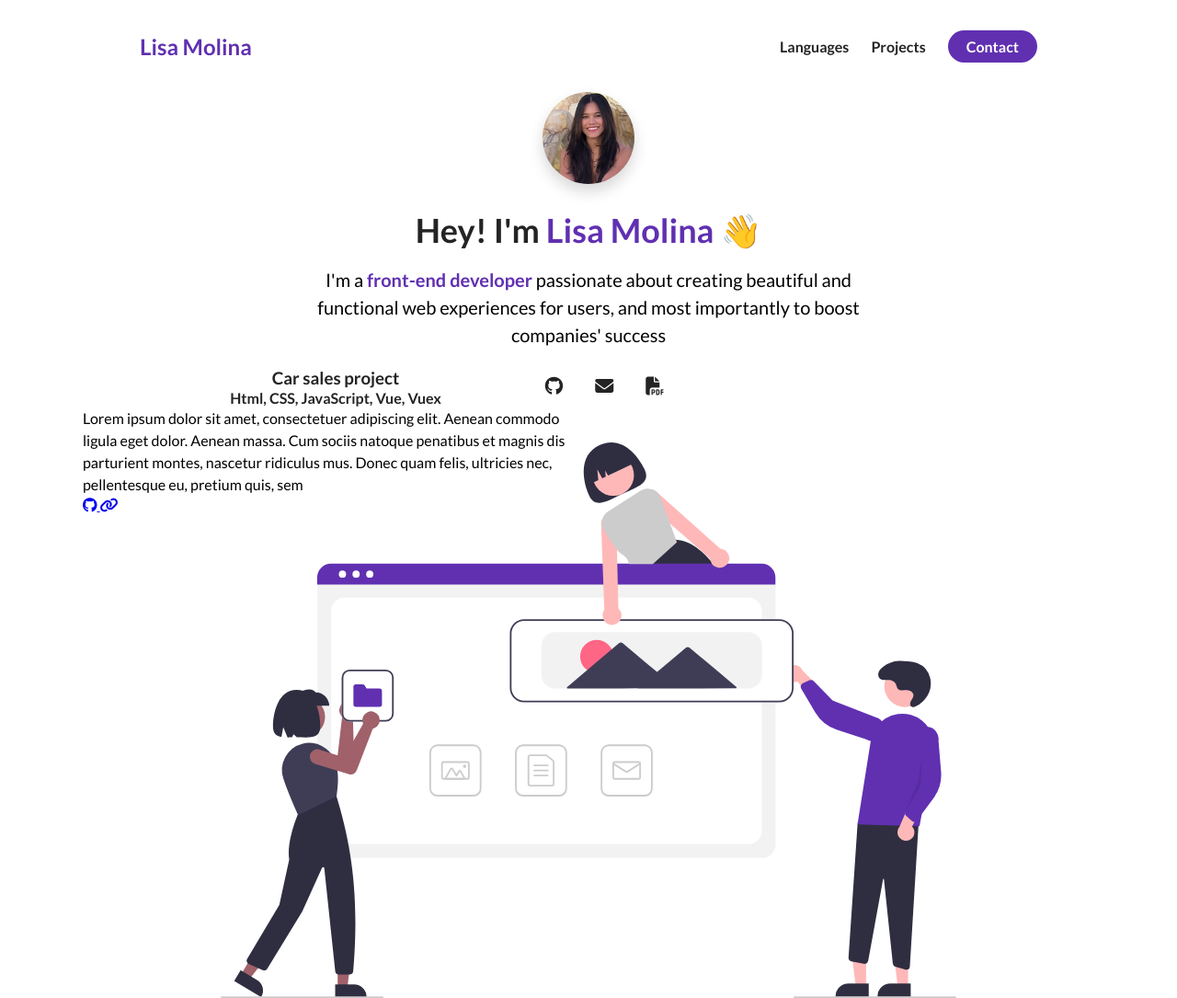
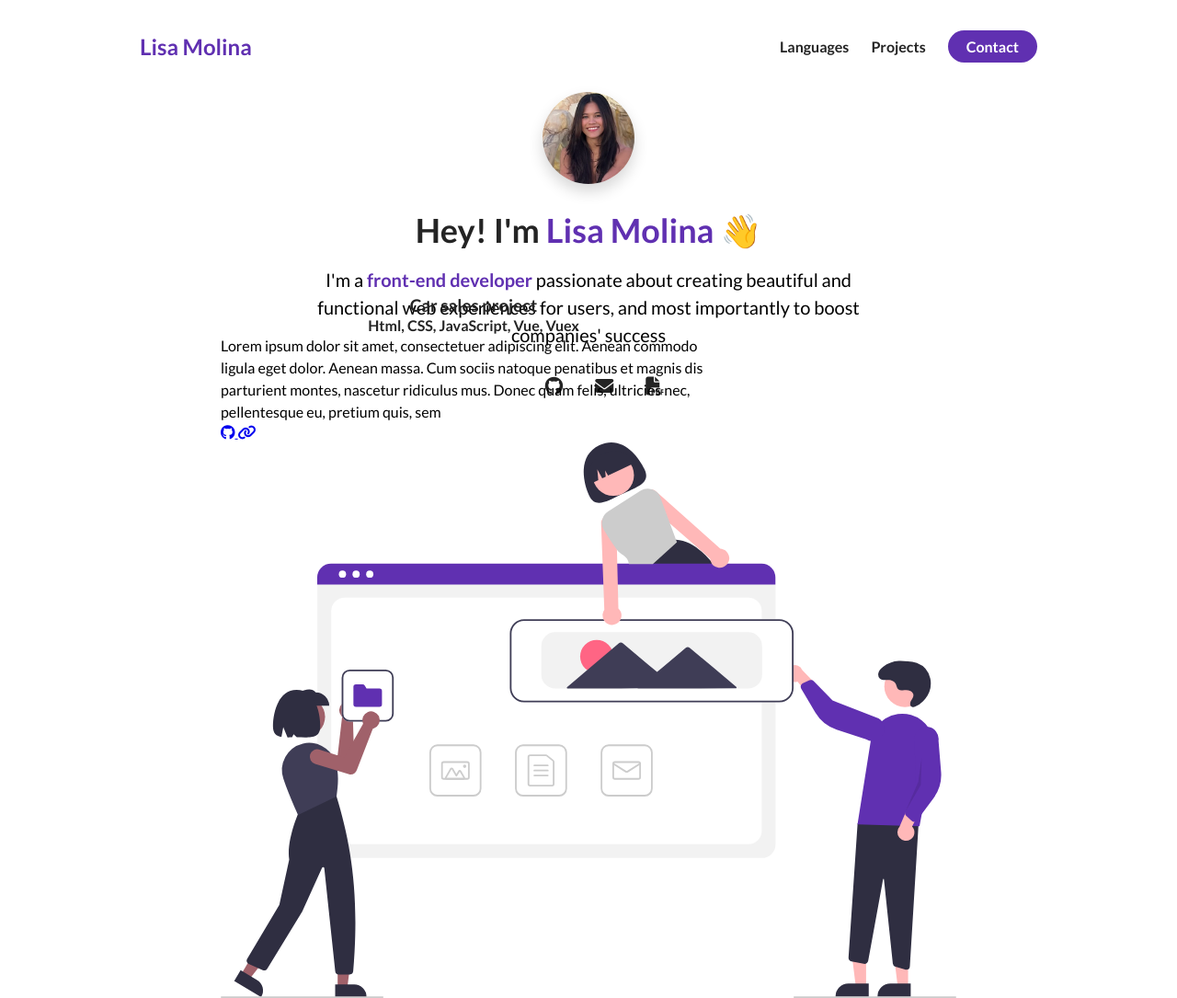
Before and after one commit to lisamolina1993/My-First-Project, a plain HTML site: page index.html in a window 1280 px wide. Shown: the top 1085 px of the page at 92% size. Drawn offline with Linux system fonts and the light colour scheme; some icons are missing.

Commit message:
first commit

```diff
--- a/style.css
+++ b/style.css
@@ -258,5 +258,5 @@ padding-top: 15px;
     position: absolute;
     top: 50%;
     max-width: 550px;
-    left: 90px;
+    transform: translateY(-50%);
 }
```
